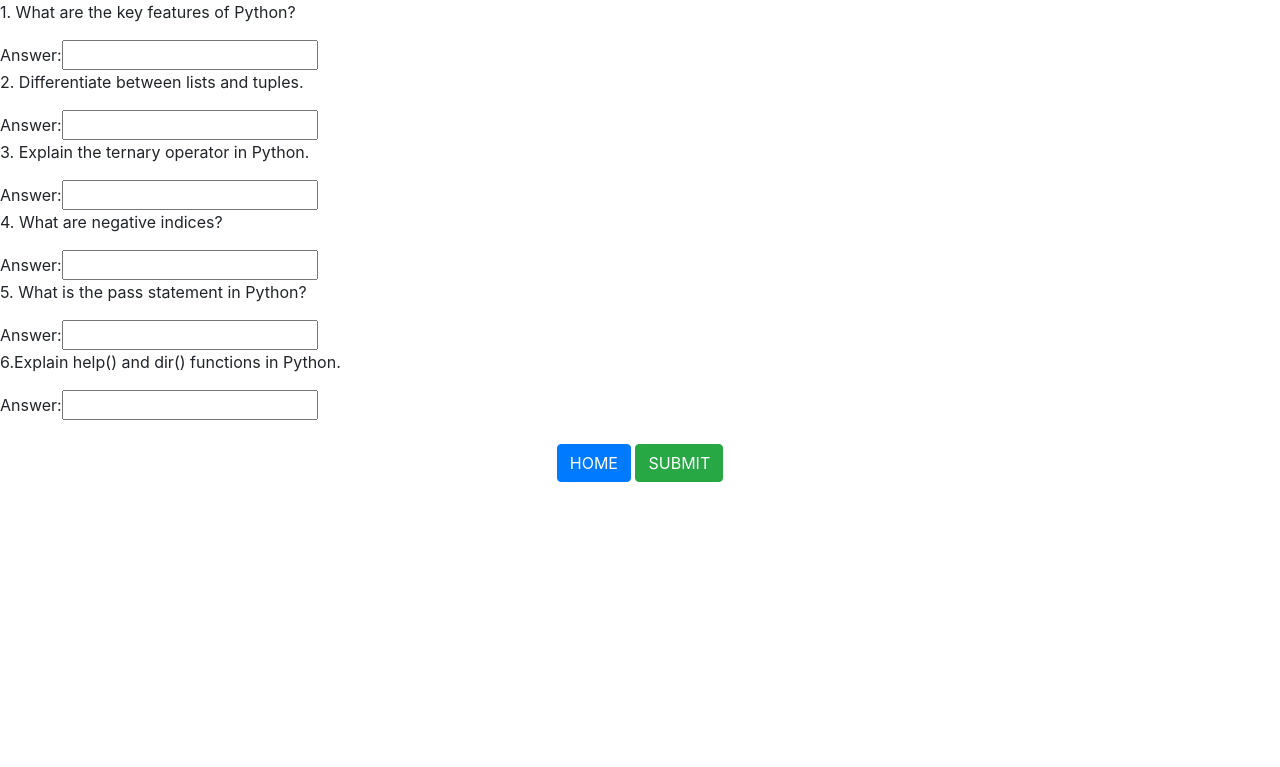
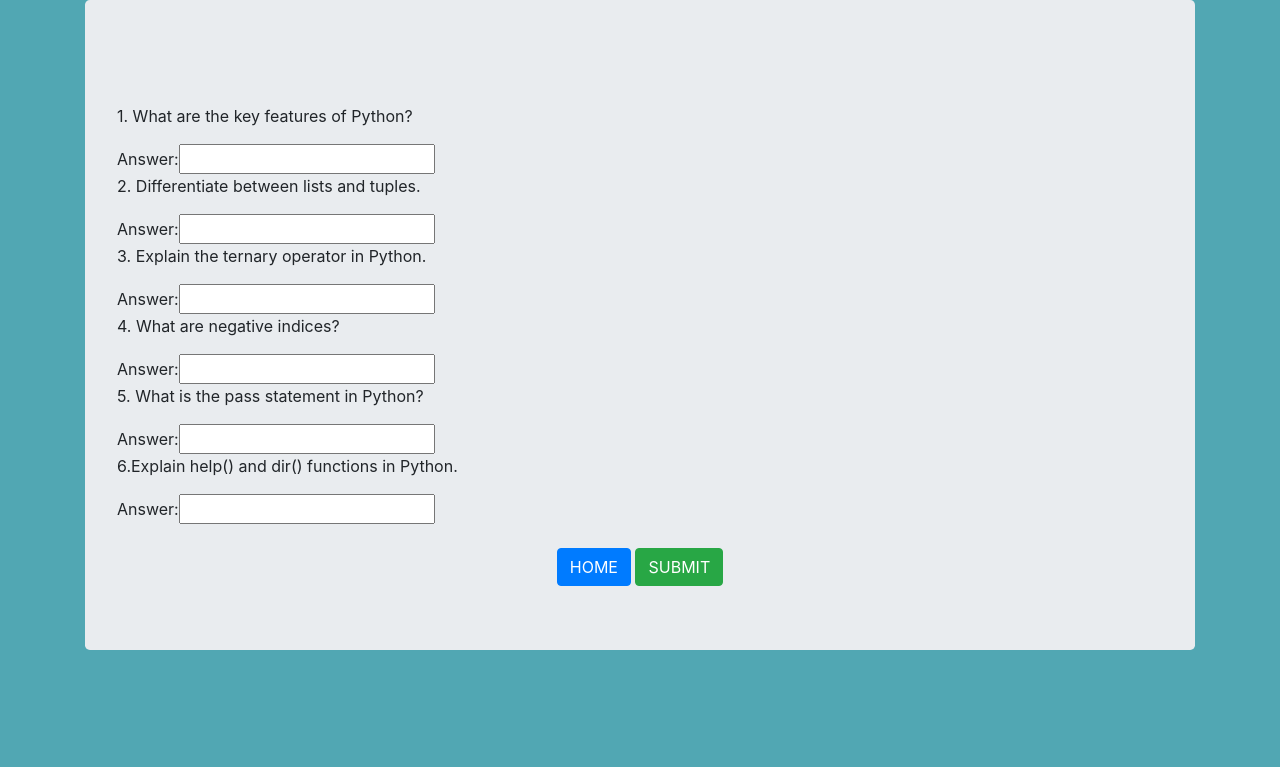
Before and after one commit to vinoda1/miniproject_using_django, a Django app: page /python/ in a window 1280 px wide. Shown: the top 767 px of the page. Run offline with Django 3.2, Linux system fonts and the light colour scheme; a user stored in the database is signed in; some libraries are stand-ins or nearby versions.

Commit message:
second commit

```diff
--- a/templates/Bootstrap.html
+++ b/templates/Bootstrap.html
@@ -8,8 +8,7 @@
         <script src="https://ajax.googleapis.com/ajax/libs/jquery/3.5.1/jquery.min.js"></script>
         <script src="https://maxcdn.bootstrapcdn.com/bootstrap/3.4.1/js/bootstrap.min.js"></script>
       </head>
-    <body>
-
+      <body style="background-color:rgb(81, 167, 179);"></body>
       <div class="container">
         <div class="jumbotron">
             <center><marquee><p>WELCOME TO BOOTSTRAP TEST </p></marquee></center>
--- a/templates/Cpp.html
+++ b/templates/Cpp.html
@@ -9,8 +9,7 @@
   <script src="https://maxcdn.bootstrapcdn.com/bootstrap/3.4.1/js/bootstrap.min.js"></script>
     </head>
 
-
-<body>
+ <body style="background-color:rgb(81, 167, 179);">
     <div class="container">
         <div class="jumbotron">
     <center><marquee><p>WELCOME TO C++ TEST</p></marquee></center>
--- a/templates/Dotnet.html
+++ b/templates/Dotnet.html
@@ -11,7 +11,7 @@
 
 
 
-<body>
+<body style="background-color:rgb(81, 167, 179);">
 
     <div class="container">
         <div class="jumbotron">
--- a/templates/aptitude.html
+++ b/templates/aptitude.html
@@ -8,8 +8,7 @@
     <script src="https://ajax.googleapis.com/ajax/libs/jquery/3.5.1/jquery.min.js"></script>
     <script src="https://maxcdn.bootstrapcdn.com/bootstrap/3.4.1/js/bootstrap.min.js"></script>
   </head>
-<body>
-
+  <body style="background-color:rgb(81, 167, 179);"></body>
   <div class="container">
     <div class="jumbotron">
     <center><marquee><p>Welcome to Aptitude session</p></marquee></center>
--- a/templates/contact.html
+++ b/templates/contact.html
@@ -3,7 +3,7 @@
         <title>Contact</title>
         <link rel="stylesheet" href="https://stackpath.bootstrapcdn.com/bootstrap/4.4.1/css/bootstrap.min.css" integrity="sha384-Vkoo8x4CGsO3+Hhxv8T/Q5PaXtkKtu6ug5TOeNV6gBiFeWPGFN9MuhOf23Q9Ifjh" crossorigin="anonymous">
     </head>
-<body>
+    <body style="background-color:rgb(81, 167, 179);">
     <div class="alert alert-success" role="alert">
         <h4 class="alert-heading">Good job done</h4>
         <p><h3>Thanks for submitting your response with us!!!! we will consider your response</h3></p>
--- a/templates/home.html
+++ b/templates/home.html
@@ -1,6 +1,5 @@
 {%load static%}
 <html>
-
 <head>
   <meta charset="utf-8">
   <meta content="width=device-width, initial-scale=1.0" name="viewport">
@@ -27,9 +26,7 @@
 
 
 
-<body>
-  <div class="container">
-  <div class="jumbotron">
+<body style="background-color:rgb(81, 167, 179);">
     <div style="background-image: url('AUTHPROJECT\media\loading_images\background.jpg');"></div>
 
       <nav class="navbar navbar-expand-lg navbar-dark bg-dark">
--- a/templates/java.html
+++ b/templates/java.html
@@ -9,8 +9,7 @@
         <script src="https://ajax.googleapis.com/ajax/libs/jquery/3.5.1/jquery.min.js"></script>
         <script src="https://maxcdn.bootstrapcdn.com/bootstrap/3.4.1/js/bootstrap.min.js"></script>
       </head>
-<body>
-
+    <body style="background-color:rgb(81, 167, 179);">
     <div class="container">
         <div class="jumbotron">
             <center><marquee><p>WELCOME TO JAVA TEST</p></marquee></center>
--- a/templates/logout.html
+++ b/templates/logout.html
@@ -7,8 +7,7 @@
         <script src="https://ajax.googleapis.com/ajax/libs/jquery/3.5.1/jquery.min.js"></script>
         <script src="https://maxcdn.bootstrapcdn.com/bootstrap/3.4.1/js/bootstrap.min.js"></script>
       </head>
-<body>
-
+<body style="background-color:rgb(81, 167, 179);">
     <div class="container">
     <div class="jumbotron">
 
--- a/templates/python.html
+++ b/templates/python.html
@@ -6,7 +6,10 @@
     </head>
 
 
-<body>
+    <body style="background-color:rgb(81, 167, 179);">
+        <div class="container">
+            <div class="jumbotron">
+                <center><marquee><p>Welcome to Python session</p></marquee></center>
     <p>1. What are the key features of Python?</p>
     Answer:<input type="text">
     <p>2. Differentiate between lists and tuples.</p>
@@ -25,7 +28,8 @@
 
 
     </center>
-
+    </div>
+    </div>
 </body>
 
 </html>
--- a/templates/upload.html
+++ b/templates/upload.html
@@ -11,7 +11,7 @@
 <script src="https://maxcdn.bootstrapcdn.com/bootstrap/3.4.1/js/bootstrap.min.js"></script>
 </head>
 
-<body>
+<body style="background-color:rgb(81, 167, 179);">
 {% block content %}
 <center>
     <div class="container">
```
Also changed, not shown: templates/Ruby.html (+6 -2 lines), templates/Sql.html (+4 -3 lines).
